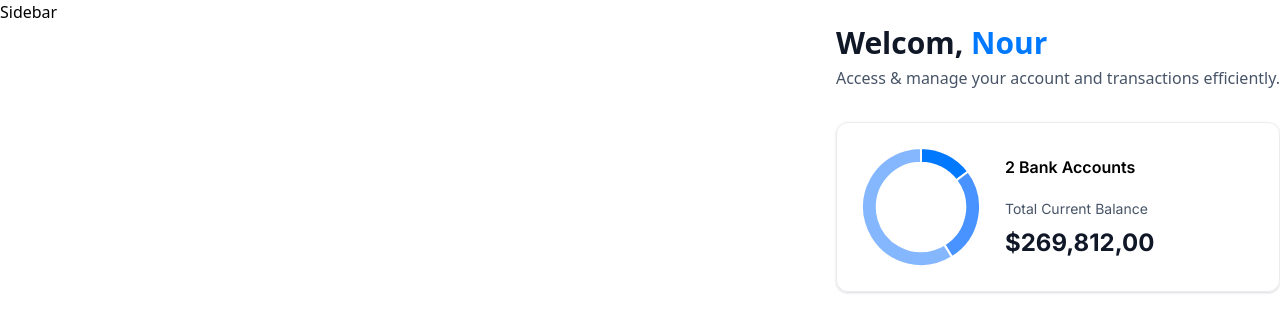
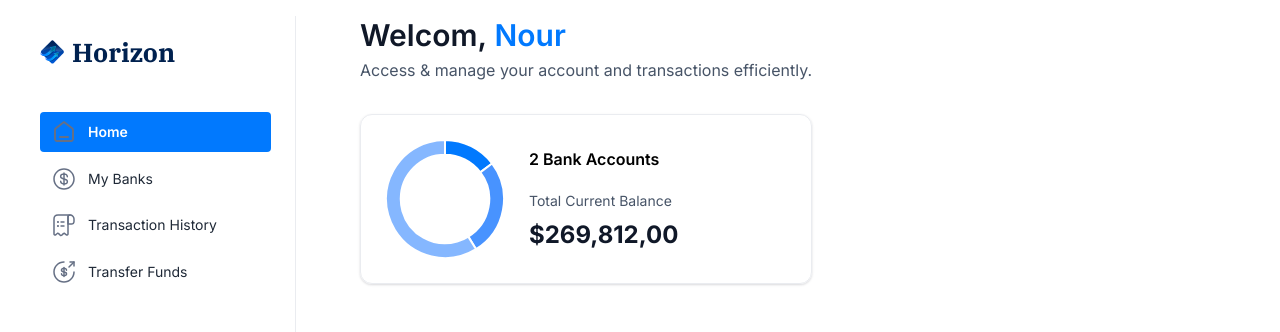
Before and after one commit to NourAlSalhi/Banking-App, a Next.js app: page / in a window 1280 px wide. Shown: the top 332 px of the page. Built offline with nearby package versions, Linux system fonts and the light colour scheme.

Commit message:
create sidebar

```diff
--- a/app/(root)/layout.tsx
+++ b/app/(root)/layout.tsx
@@ -1,12 +1,18 @@
+import Image from "next/image";
+import Sidebar from "@/components/Sidebar";
 export default function RootLayout({
   children,
 }: Readonly<{
   children: React.ReactNode;
 }>) {
+  const loggedIn = {firstName: "Nour", lastName: "Alsalhi"};
   return (
-    <main>
-      Sidebar
-      {children}
+    <main className="flex p-4 h-screen w-full font-inter">
+      <Sidebar user={loggedIn} />
+      <div className="flex flex-col">
+        {children}
+      </div>
+      {/* <Sidebar user={loggedIn} /> */}
     </main>
   );
 }
--- a/app/globals.css
+++ b/app/globals.css
@@ -353,7 +353,7 @@
   }
 
   .sidebar-logo {
-    @apply 2xl:text-26 font-ibm-plex-serif text-[26px] font-bold text-black-1 max-xl:hidden;
+    @apply 2xl:text-26 font-ibm-plex-serif text-[26px] font-bold text-black-1 ;
   }
 
   .sidebar-link {
--- /dev/null
+++ b/components/Sidebar/index.tsx
@@ -0,0 +1,51 @@
+"use client";
+
+import type { SidebarProps } from "../types";
+import Link from "next/link";
+import Image from "next/image";
+import { sidebarLinks } from "@/constants";
+import { usePathname } from "next/navigation";
+
+const Sidebar = ({ user }: SidebarProps) => {
+  const isActive = usePathname();
+  return (
+    <section className="sticky text-14 left-0 top-0 flex h-screen w-fit flex-col  border-r border-gray-200 bg-white pt-8 max-md:hidden sm:p-4 xl:p-6 md:w-[280px]">
+      <nav className="flex flex-col gap-4">
+        <Link href="/" className="mb-12 cursor-pointer flex items-center gap-2">
+          <Image
+            src="/icons/logo.svg"
+            width={34}
+            height={34}
+            alt="Horizon logo"
+            className="size-[24px] max-xl:size-14"
+          />
+          <h1 className="sidebar-logo">Horizon</h1>
+        </Link>
+      </nav>
+      <div className="h-[180px] flex flex-col justify-between">
+        {sidebarLinks.map((item) => {
+          return (
+            <Link
+              href={item.route}
+              key={item.label}
+              className={`flex ${
+                isActive !== item.route && `hover:bg-slate-100`
+              } items-center rounded px-3 py-2  gap-3 ${
+                isActive === item.route
+                  ? "bg-[#0179FE] text-white font-semibold"
+                  : "text-gray-800"
+              }`}
+            >
+              <div className="relative size-6">
+                <Image src={item.imgURL} alt={item.label} fill />
+              </div>
+              <p>{item.label}</p>
+            </Link>
+          );
+        })}
+      </div>
+    </section>
+  );
+};
+
+export default Sidebar;
--- a/components/index.ts
+++ b/components/index.ts
@@ -2,3 +2,4 @@
 export * from "./TotalBalanceBox";
 export * from "./CountUpCounter";
 export * from "./CountUpCounter";
+export * from "./Sidebar"
```
Also changed, not shown: components/types/index.ts (+8 -1 lines).
